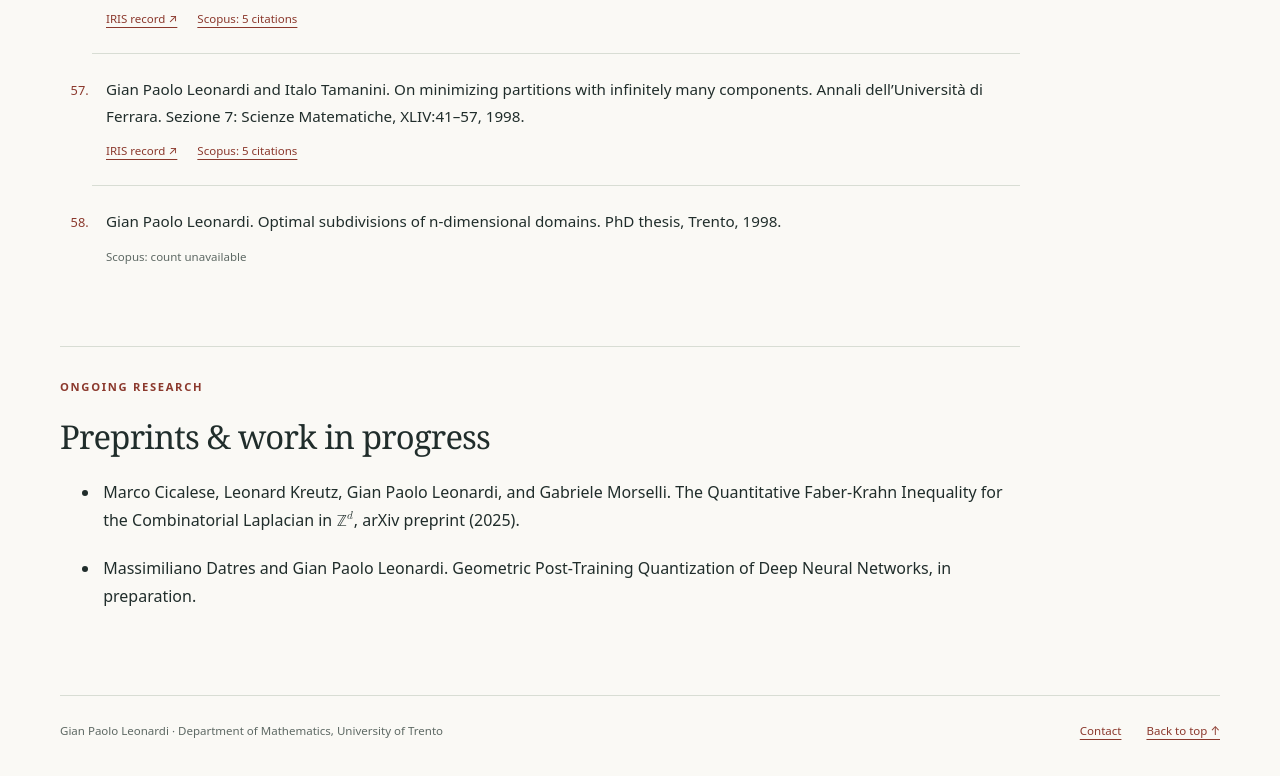
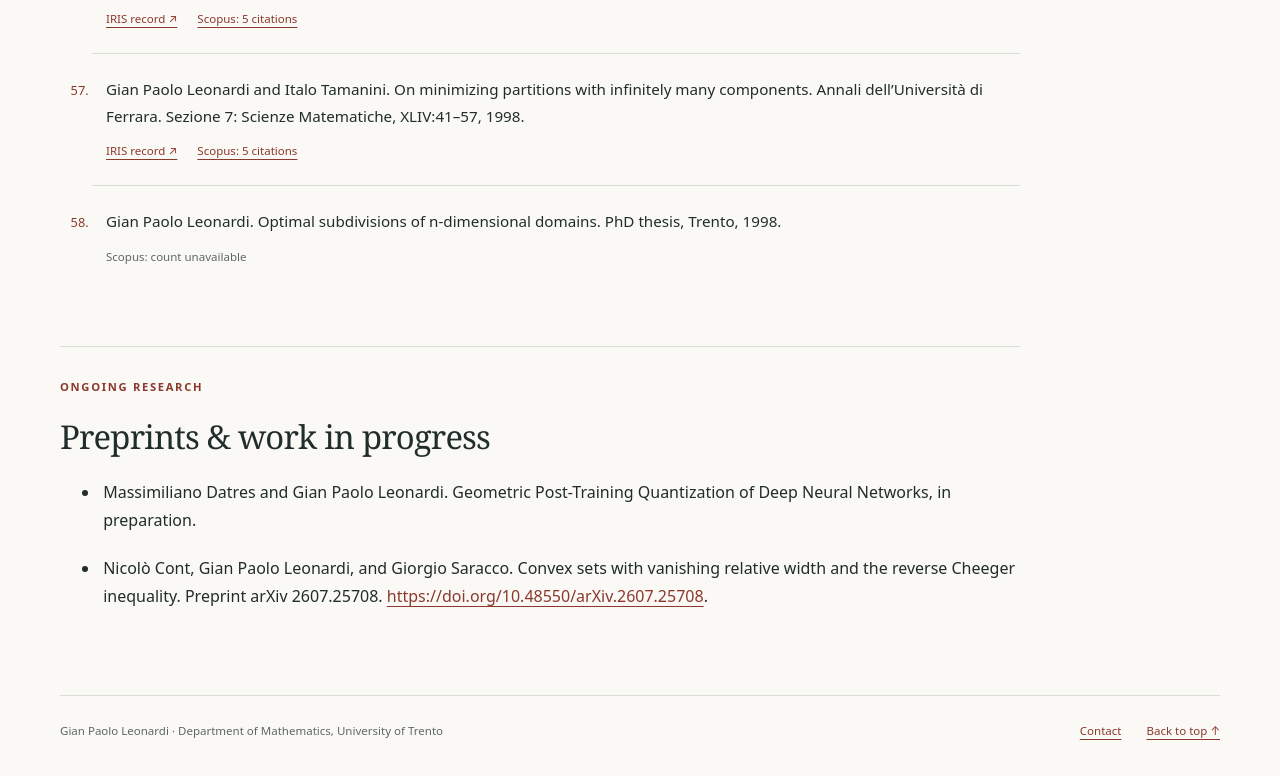
Before and after one commit to gpleonardi/gpleonardi.github.io, a plain HTML site: page publications.html in a window 1280 px wide. Shown: the part 8061-8837 px from the top of the page. Drawn offline with Linux system fonts and the light colour scheme.

Commit message:
webpage update 18/11/2026

```diff
--- a/publications.html
+++ b/publications.html
@@ -144,8 +144,8 @@
 <div class="publication-meta"><span title="Scopus: count unavailable · Not listed in the Scopus PDF snapshot of 23 October 2026">Scopus: count unavailable</span></div></li>
 </ol></section>
 <section class="cv-section" id="preprints"><p class="eyebrow">Ongoing research</p><h2>Preprints &amp; work in progress</h2><ul>
-<li id="preprint-1"><p>Marco Cicalese, Leonard Kreutz, Gian Paolo Leonardi, and Gabriele Morselli. The Quantitative Faber-Krahn Inequality for the Combinatorial Laplacian in <math display="inline" xmlns="http://www.w3.org/1998/Math/MathML"><semantics><msup><mi mathvariant="double-struck">ℤ</mi><mi>d</mi></msup><annotation encoding="application/x-tex">\mathbb{Z}^d</annotation></semantics></math>, arXiv preprint (2025).</p></li>
-<li id="preprint-2"><p>Massimiliano Datres and Gian Paolo Leonardi. Geometric Post-Training Quantization of Deep Neural Networks, in preparation.</p></li>
+<li id="preprint-1"><p>Massimiliano Datres and Gian Paolo Leonardi. Geometric Post-Training Quantization of Deep Neural Networks, in preparation.</p></li>
+<li id="preprint-2"><p>Nicolò Cont, Gian Paolo Leonardi, and Giorgio Saracco. Convex sets with vanishing relative width and the reverse Cheeger inequality. Preprint arXiv 2607.25708. <a href="https://doi.org/10.48550/arXiv.2607.25708">https://doi.org/10.48550/arXiv.2607.25708</a>.</p></li>
 </ul>
 </section>
 </main>
```
